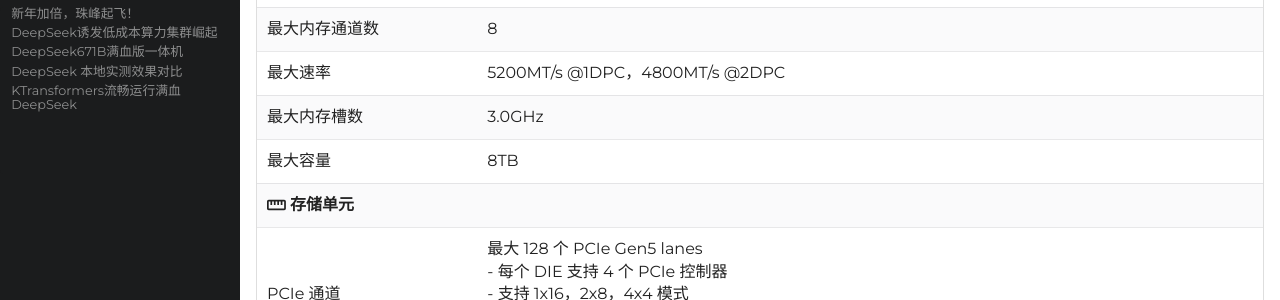
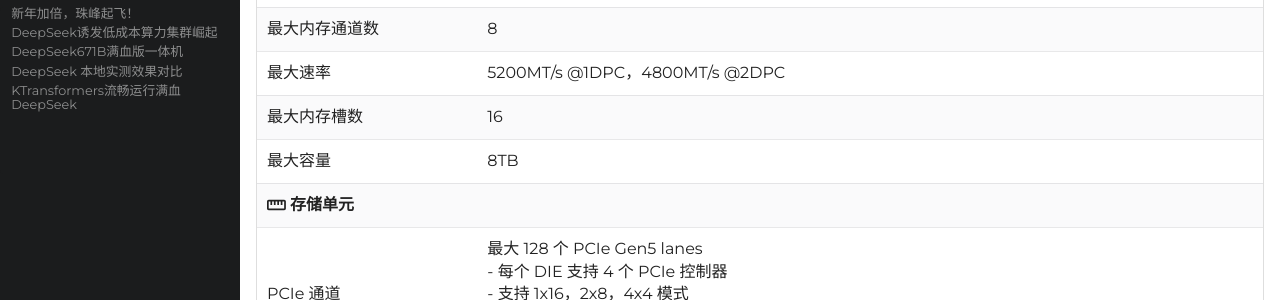
Before and after one commit to jiyif11/bodhiic, a Jekyll site: the page built from _Products/Domain-Specific-Heterogeneous-Processsor.md, in a window 1280 px wide and 900 px high, scrolled down 622 px. Shown: the part 153-453 px from the top of the window. Built offline with Jekyll 4.4.1, drawn with Linux system fonts in a browser that asks for light colours; a script that is not in the unit is left out.

Commit message:
Update Domain-Specific-Heterogeneous-Processsor.md

```diff
--- a/_Products/Domain-Specific-Heterogeneous-Processsor.md
+++ b/_Products/Domain-Specific-Heterogeneous-Processsor.md
@@ -30,7 +30,7 @@ order: 1
 | 内存类型      | DDR5 80-bit ECC RDIMM     |
 | 最大内存通道数     | 8    |
 | 最大速率     | 5200MT/s @1DPC，4800MT/s @2DPC    |
-| 最大内存槽数     | 3.0GHz    |
+| 最大内存槽数     | 16    |
 | 最大容量     | 8TB    |
 | <span>{% include icon.liquid id='memory' %} <b>存储单元</b></span> |   |
 | PCIe 通道      | 最大 128 个 PCIe Gen5 lanes<br>- 每个 DIE 支持 4 个 PCIe 控制器<br>- 支持 1x16，2x8，4x4 模式<br>- 最大速率支持 32GT/s<br>- 兼容 CCIX2.0，CXL2.0 接     |
```
